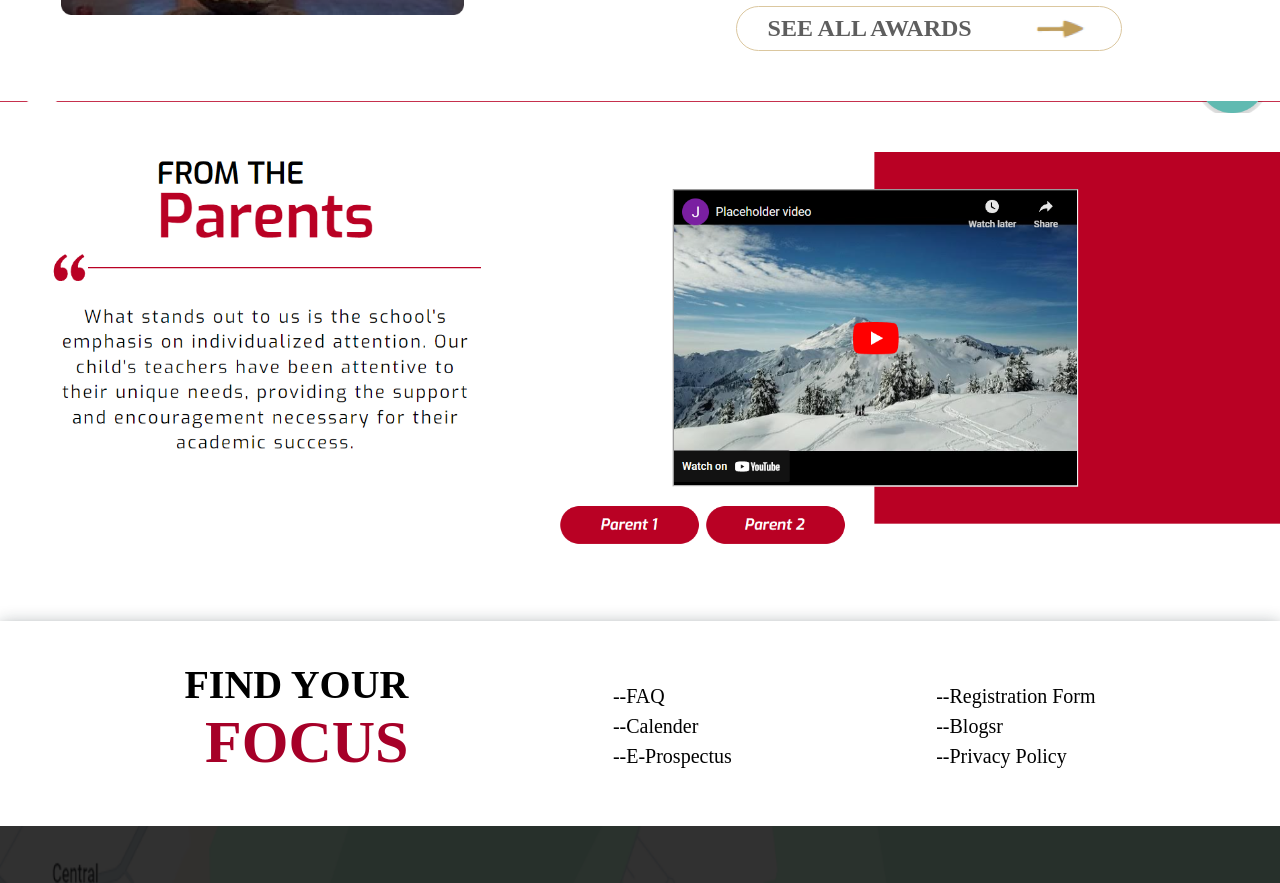
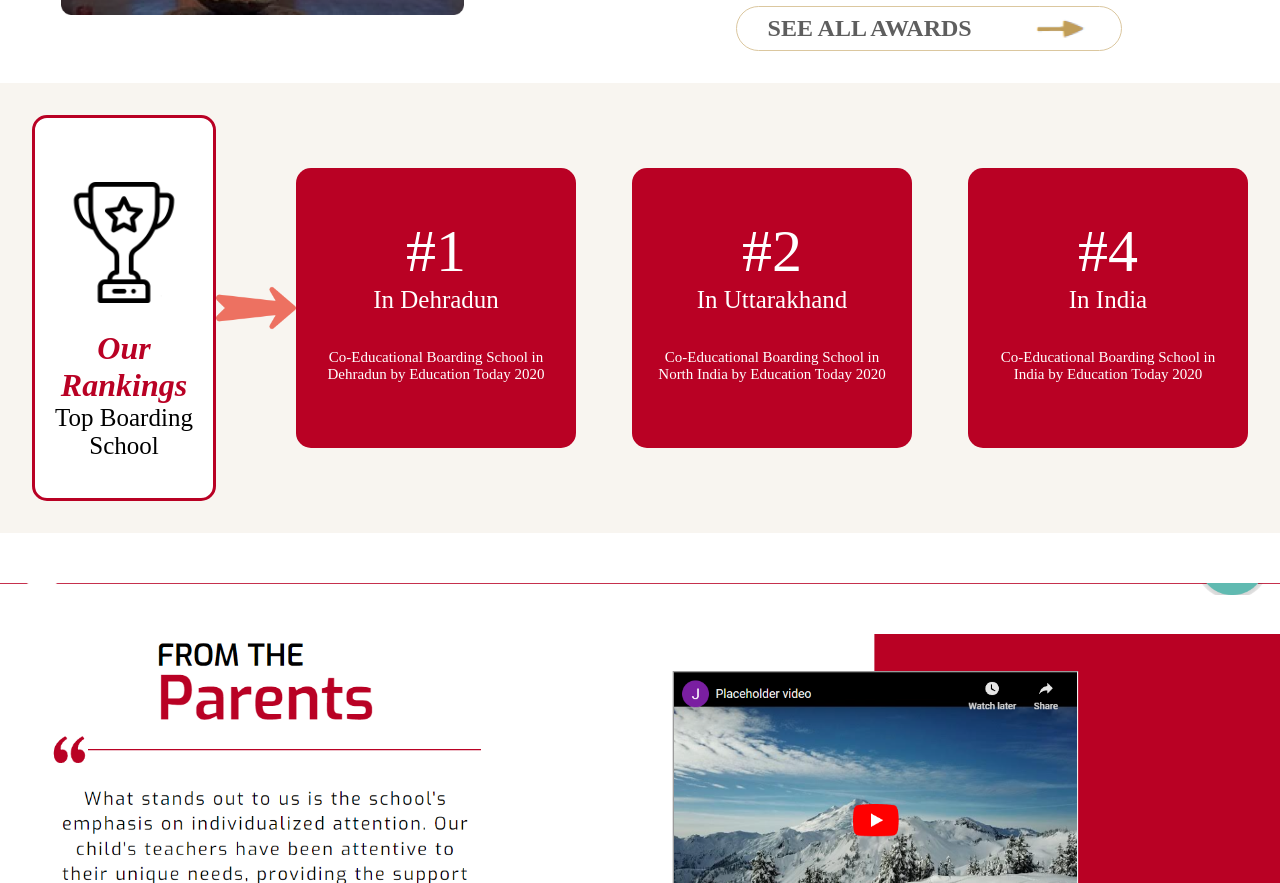
Before and after one commit to AmanKumarWeb19/Tulas, a plain HTML site: page index.html in a window 1280 px wide. Shown: the part 4474-5357 px from the top of the page. Drawn offline with Linux system fonts and the light colour scheme.

Commit message:
ranking container

```diff
--- a/index.css
+++ b/index.css
@@ -321,7 +321,7 @@ body {
 }
 .footerImage {
   width: 100%;
-  height: 1000px;
+  /* height: 500px; */
   filter: brightness(20%);
 }
 .footerText {
@@ -329,7 +329,7 @@ body {
   /* border: 1px solid yellow; */
   position: absolute;
   left: 50%;
-  top: 50%;
+  top: 20%;
   transform: translate(-50%, 0);
 }
 .btnContainer {
@@ -382,3 +382,51 @@ body {
   content: "--";
   right: 1;
 }
+.RankingContainer {
+  padding: 2rem;
+  background: #f8f5f0;
+  margin-top: 2rem;
+}
+.rankingBox {
+  display: flex;
+  justify-content: space-between;
+}
+.rank1Box {
+  padding: 1rem;
+  display: flex;
+  flex-direction: column;
+  justify-content: center;
+  align-items: center;
+  border-radius: 15px;
+  height: 348px;
+  width: 348px;
+  background-color: white;
+  border: 3px solid #b90124;
+}
+.rank2Box {
+  display: flex;
+  justify-content: center;
+  align-items: center;
+  width: 80px;
+  height: 80px;
+}
+.rankBox2Arrow {
+  transform: rotate(270deg);
+}
+.chlidRank {
+  padding: 1rem;
+  display: flex;
+  flex-direction: column;
+  justify-content: center;
+  align-items: center;
+  border-radius: 15px;
+  height: 248px;
+  width: 248px;
+  background-color: #b90124;
+}
+.rank3Box {
+  display: flex;
+  justify-content: space-between;
+  align-items: center;
+  gap: 3.5rem;
+}
--- a/index.html
+++ b/index.html
@@ -256,7 +256,48 @@
             </div>
           </div>
         </section>
-
+        <section class="RankingContainer">
+            <div class="rankingBox">
+               <div class="rank1Box">
+                 <div style="height: 50%; display: flex;align-items: center;justify-content: center;">
+                   <img src="./images/trophy.png" alt="" width="100%" height="70%">
+                 </div>
+                 <div>
+                    <h3 style="color:#B90124;text-align: center;font-family: Mirador;font-size: 2rem;font-style: italic;font-weight: 900;margin: 0;">Our Rankings</h3>
+                    <p style="color: #000;
+                    text-align: center;
+                    font-family: TT Chocolates;
+                    font-size: 25px;
+                    font-style: normal;
+                    font-weight: 500;
+                    line-height: normal;
+                    margin: 0;">Top Boarding School</p>
+                 </div>
+               </div>
+               <div style="display: flex;justify-content: center;align-items: center;">
+                <div class="rank2Box">
+                  <img class="rankBox2Arrow" src="./images/ArrowLeft.png" alt="" width="100%">
+                </div>
+               </div>
+               <div class="rank3Box">
+                <div class="chlidRank">
+                   <h1 style="margin: 0;font-size: 60px; font-weight: 400; color: white;">#1</h1>
+                   <h2 style="margin-top: 0;font-size: 25px; font-weight: 400; color: white;">In Dehradun</h2>
+                   <p style="font-size: 15px; font-weight: 400; color: white; text-align: center;">Co-Educational Boarding School in Dehradun by Education Today 2020</p>
+                </div>
+                <div class="chlidRank">
+                  <h1 style="margin: 0;font-size: 60px; font-weight: 400; color: white;">#2</h1>
+                  <h2 style="margin-top: 0;font-size: 25px; font-weight: 400; color: white;">In Uttarakhand</h2>
+                  <p style="font-size: 15px; font-weight: 400; color: white; text-align: center;">Co-Educational Boarding School in North India by Education Today 2020</p>
+                </div>
+                <div class="chlidRank">
+                  <h1 style="margin: 0;font-size: 60px; font-weight: 400; color: white;">#4</h1>
+                  <h2 style="margin-top: 0;font-size: 25px; font-weight: 400; color: white;">In India</h2>
+                  <p style="font-size: 15px; font-weight: 400; color: white; text-align: center;">Co-Educational Boarding School in India by Education Today 2020</p>
+                </div>
+               </div>
+            </div>
+        </section>
 
         <section class="fromparent">
           <div class="fromparentImageContainer">
```
Also changed, not shown: images/ArrowLeft.png (added), images/trophy.png (added).
